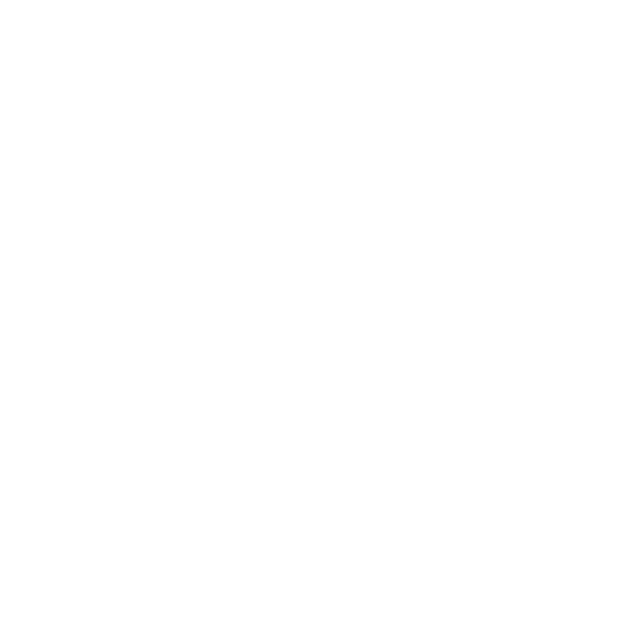
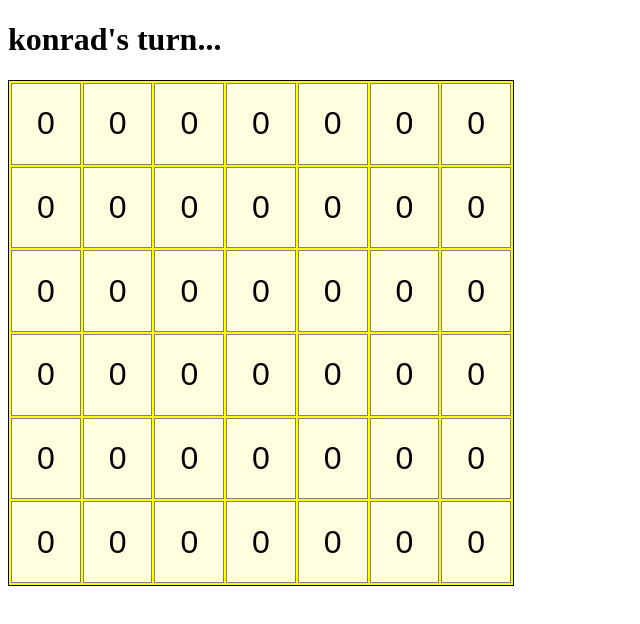
Before and after one commit to Typowy99/connect-four, a plain HTML site: page index.html in a window 1280 px wide. Shown: the whole page, without its empty margins (0-640 px from the left). Drawn offline with Linux system fonts and the light colour scheme.

Commit message:
Implement gameController and ScreenController UI functions

```diff
--- a/index.html
+++ b/index.html
@@ -4,8 +4,13 @@
     <meta charset="UTF-8">
     <meta name="viewport" content="width=device-width, initial-scale=1.0">
     <title>Document</title>
+    <link rel="stylesheet" href="styles.css">
 </head>
 <body>
+    <div class="container">
+        <h1 class="turn"></div>
+        <div class="board"></div>
+    </div>
     <script src='script.js'></script>
 </body>
 </html>
--- a/script.js
+++ b/script.js
@@ -1,3 +1,8 @@
+function Player(name, token) {
+    this.getName = () => name;
+    this.getToken = () => token;
+}
+
 function gameboard() {
     const row = 6;
     const column = 7;
@@ -20,29 +25,20 @@ function gameboard() {
             .filter(cell => cell.getValue() === 0);
 
         // Check column is full
-        if (!(availableCells.length)) return false;
+        if (!(availableCells.length)) {
+            return false;
+        }
 
         let lastAvailableCells = availableCells.length - 1;
 
-        board[lastAvailableCells][column].addToken(player)
-    }
+        board[lastAvailableCells][column].addToken(player);
 
-    const printBoard = () => {
-        for (let y = 0; y < row; y++) {
-            let rowString = "";
-            for (let x = 0; x < column; x++) {
-                rowString += board[y][x].getValue() + " ";
-            }
-            console.log(rowString);
-        }
     }
 
     return {
         addTokenToBoard,
         getBoard,
-        printBoard
     }
-
 
 }
 
@@ -55,16 +51,72 @@ function cell() {
         value = player
     }
 
-    return {getValue, addToken}
+    return {
+        getValue,
+        addToken
+    }
 }
 
-//function gameController(player1='Player 1', player2='Player 2') {}
+function gameController() {
+    const player1 = new Player('konrad', 1);
+    const player2 = new Player('jacek', 2);
 
-const game = gameboard()
-console.log(game.printBoard())
-console.log(game.addTokenToBoard(0,1))
-console.log(game.printBoard())
-console.log(game.addTokenToBoard(0,1))
-console.log(game.printBoard())
-console.log(game.addTokenToBoard(1,1))
-console.log(game.printBoard())
+    const board = gameboard();
+
+    let activePlayer = player1;
+
+    const getActivePlayer = () => activePlayer;
+
+    const switchActivePlayer = () => {
+        activePlayer = activePlayer === player1 ? player2 : player1;
+    }
+
+    const playRound = (column) => {
+        board.addTokenToBoard(column, getActivePlayer().getToken());
+        switchActivePlayer();
+    }
+
+    return {
+        playRound,
+        getActivePlayer,
+        getBoard: board.getBoard
+    }
+}
+
+function ScreenController() {
+    const boardElement = document.querySelector('.board');
+    const turnElement = document.querySelector('.turn');
+    const game = gameController();
+
+    const updateScreen = () => {
+        const board = game.getBoard();
+        const activePlayer = game.getActivePlayer();
+
+        boardElement.textContent = '';
+        turnElement.textContent = `${activePlayer.getName()}'s turn...`;
+
+        board.forEach((row) => {
+            row.forEach((cell, index) => {
+                const button = document.createElement('button')
+                button.classList.add("cell");
+                button.dataset.column = index;
+                button.textContent = cell.getValue();
+                boardElement.appendChild(button);
+            });
+        });
+
+    }
+
+    function clickHandlerBoard(e) {
+        const selectedColumn = e.target.dataset.column;
+        if (!selectedColumn) return;
+
+        game.playRound(selectedColumn);
+        updateScreen();
+    }
+    boardElement.addEventListener("click", clickHandlerBoard);
+
+    updateScreen();
+}
+
+ScreenController();
--- a/styles.css
+++ b/styles.css
@@ -0,0 +1,22 @@
+.board {
+    display: grid;
+    height: 500px;
+    width: 500px;
+    grid-template-columns: repeat(7, 1fr);
+    grid-template-rows: repeat(6, 1fr);
+    border: 1px solid black;
+    gap: 2px;
+    padding: 2px;
+    background-color: yellow;
+  }
+
+.cell {
+    display: flex;
+    justify-content: center;
+    align-items: center;
+    text-align: center;
+    font-size: 2rem;
+    border: 1px solid grey;
+    background: lightyellow;
+    cursor: pointer;
+}
```
